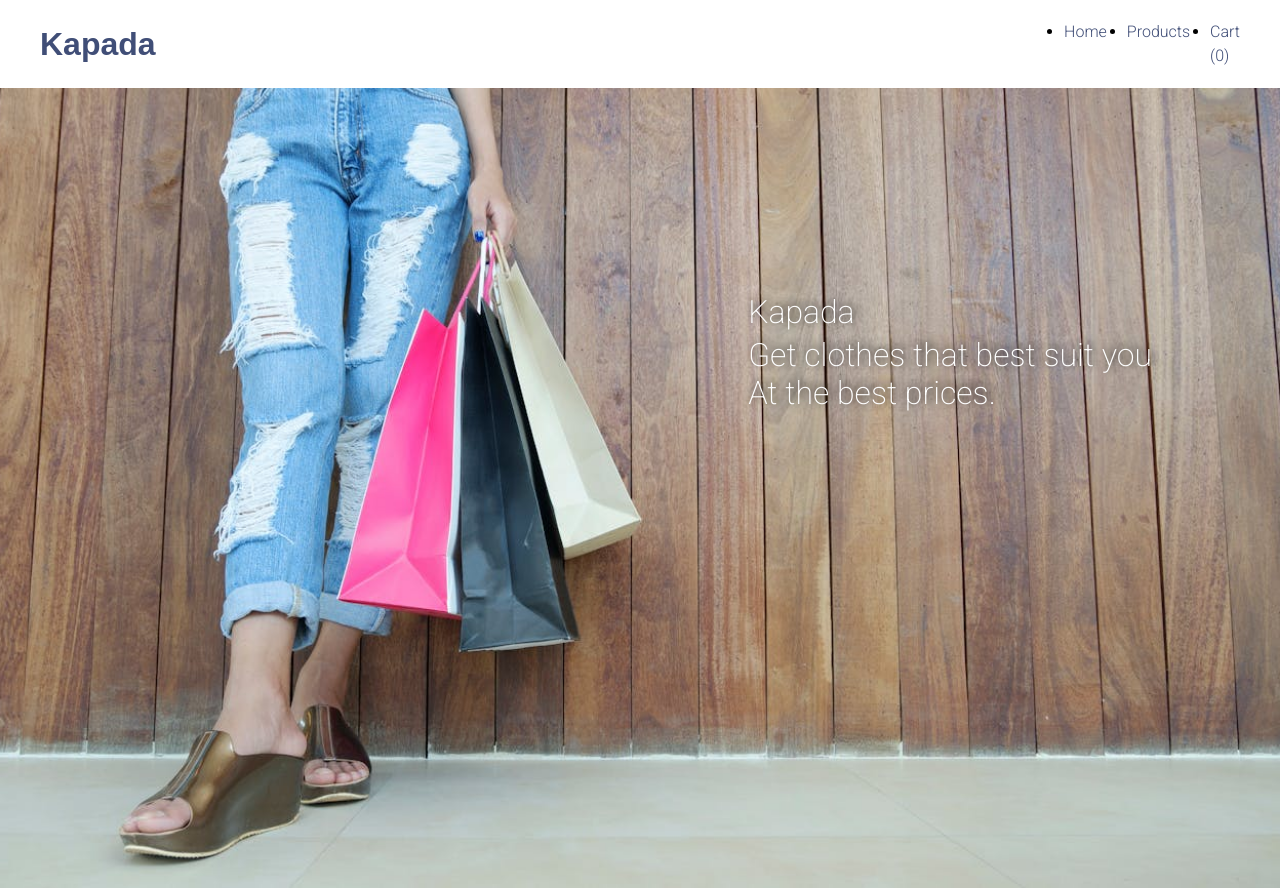
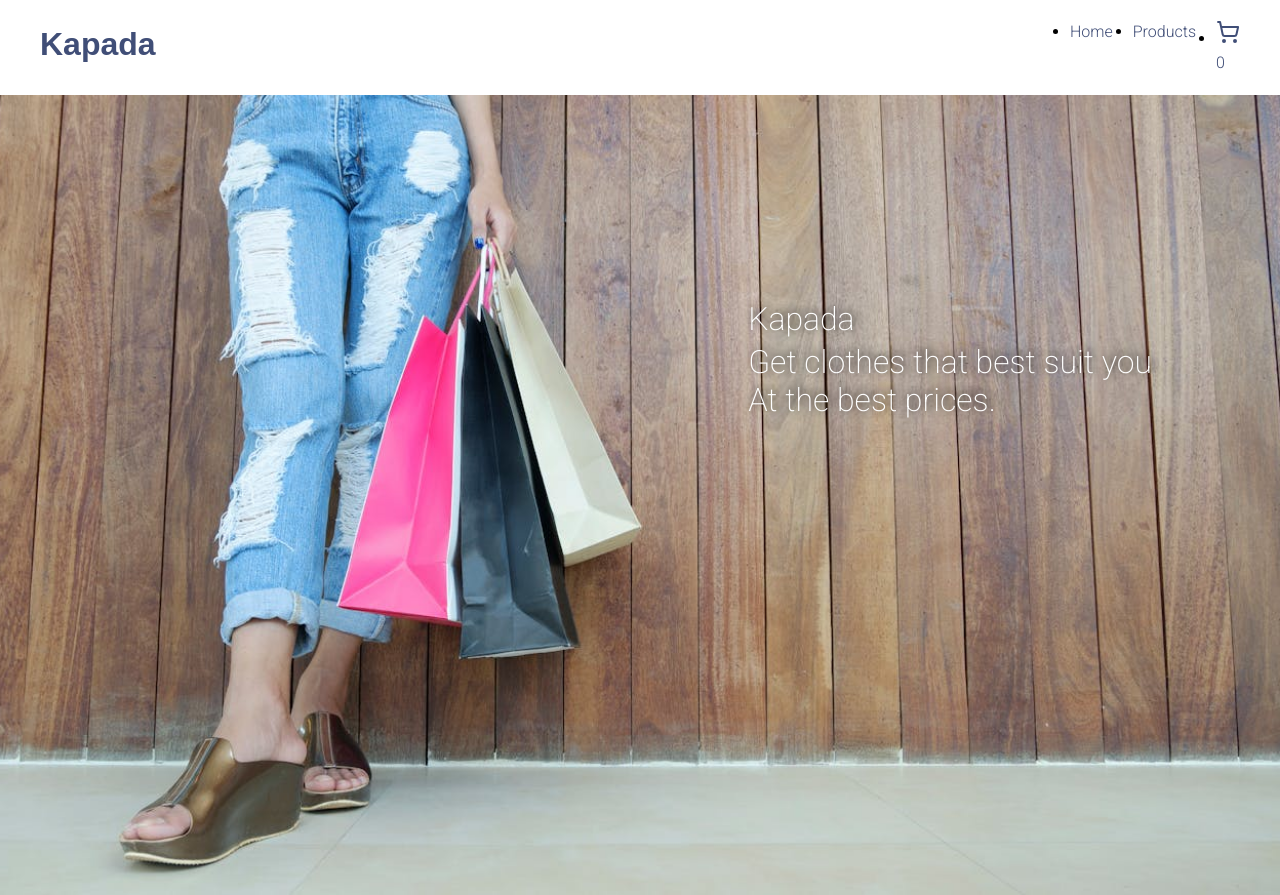
Before and after one commit to srj-17/shopping-cart, a React (Vite) app: page / in a window 1280 px wide. Built offline with nearby package versions, Linux system fonts and the light colour scheme; no server answers; a web font is replaced by a local one.

Commit message:
feat: Improve cart logo

```diff
--- a/src/components/navbar/NavBar.jsx
+++ b/src/components/navbar/NavBar.jsx
@@ -23,9 +23,24 @@ function NavBar({ cartProductsCount }) {
                 </li>
                 <li className={styles.listItem}>
                     <Link className={styles.link} to="cart">
-                        Cart
+                        <svg
+                            xmlns="http://www.w3.org/2000/svg"
+                            width="24"
+                            height="24"
+                            viewBox="0 0 24 24"
+                            fill="none"
+                            stroke="currentColor"
+                            stroke-width="2"
+                            stroke-linecap="round"
+                            stroke-linejoin="round"
+                            class="lucide lucide-shopping-cart"
+                        >
+                            <circle cx="8" cy="21" r="1" />
+                            <circle cx="19" cy="21" r="1" />
+                            <path d="M2.05 2.05h2l2.66 12.42a2 2 0 0 0 2 1.58h9.78a2 2 0 0 0 1.95-1.57l1.65-7.43H5.12" />
+                        </svg>
                         <div className={styles.cartProductsCount}>
-                            ({cartProductsCount})
+                            {cartProductsCount}
                         </div>
                     </Link>
                 </li>
--- a/src/components/navbar/NavBar.module.css
+++ b/src/components/navbar/NavBar.module.css
@@ -47,7 +47,7 @@
     position: absolute;
     top: 0;
     right: 0;
-    transform: scale(0.7) translate(80%, -80%);
+    transform: scale(0.7) translate(90%, -90%);
     rotate: 0;
     transition: rotate 0.2s;
     color: var(--accent);
```
